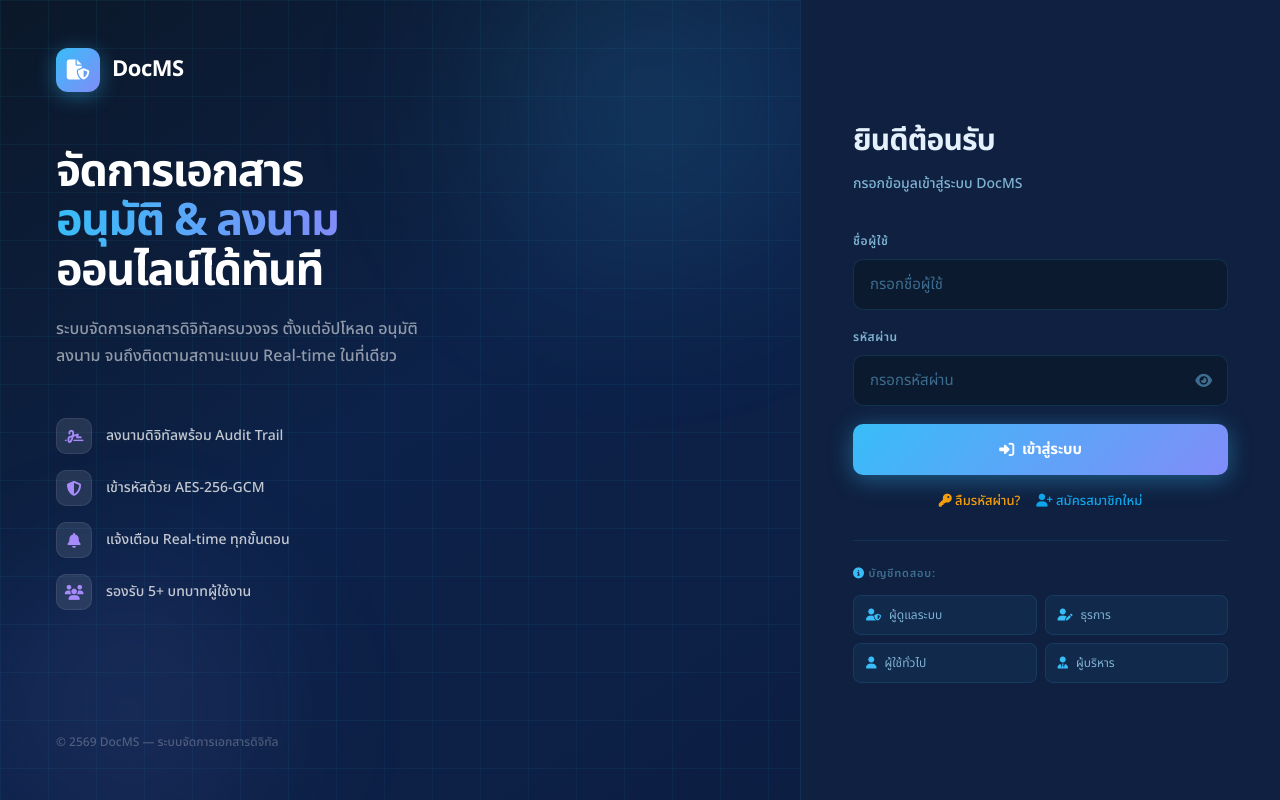
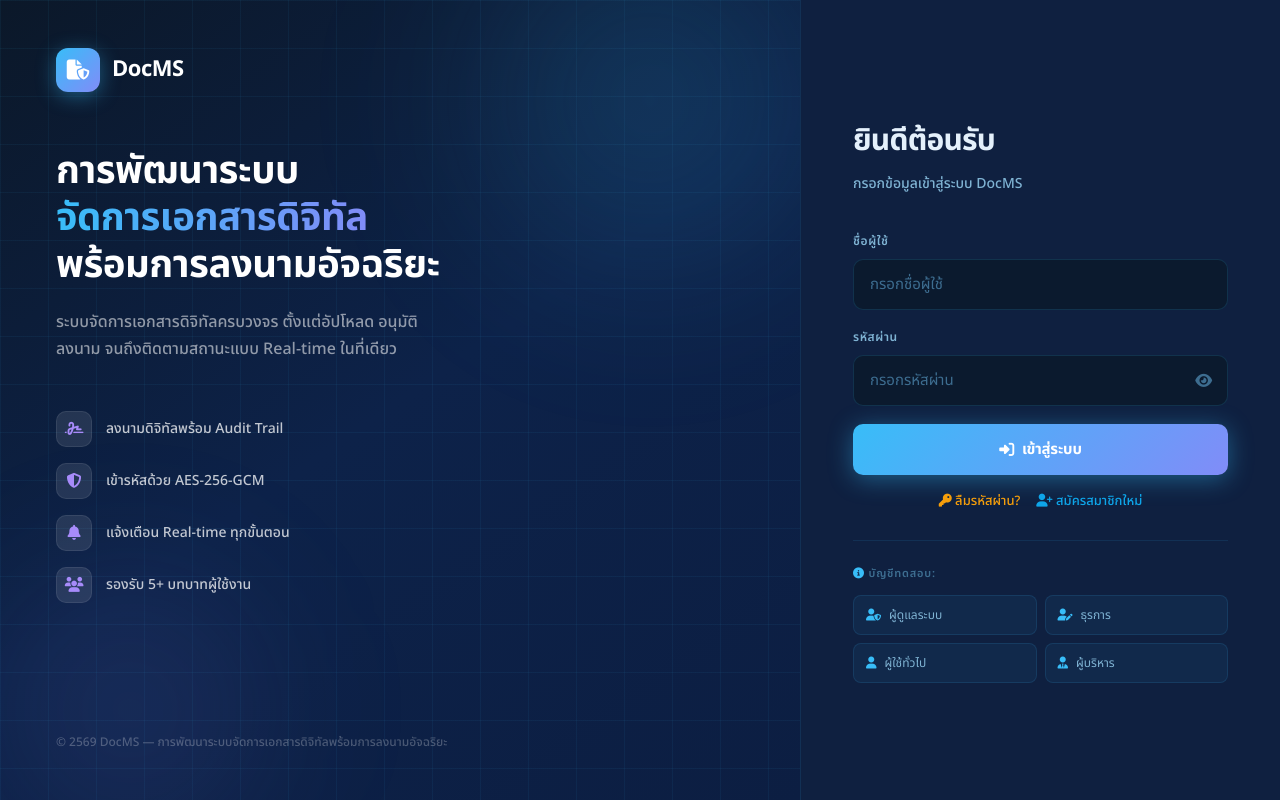
Before and after one commit to jamesball007x/digital-document-system, a website: page public/index.html in a window 1280 px wide. Drawn offline with Linux system fonts and the light colour scheme; no server answers.

Commit message:
แก้ไขเว็บไซต์

```diff
--- a/public/css/style.css
+++ b/public/css/style.css
@@ -169,12 +169,13 @@ a:hover {
 }
 
 .login-headline {
-  font-size: clamp(32px, 3.5vw, 52px);
+  font-size: clamp(28px, 3vw, 44px);
   font-weight: 900;
-  line-height: 1.1;
-  letter-spacing: -1.5px;
+  line-height: 1.22;
+  letter-spacing: -0.5px;
   color: #fff;
   margin-bottom: 20px;
+  word-break: keep-all;
 }
 
 .login-headline .hl-grad {
--- a/public/index.html
+++ b/public/index.html
@@ -5,7 +5,7 @@
   <meta charset="UTF-8">
   <meta name="viewport" content="width=device-width, initial-scale=1.0">
   <meta name="description" content="ระบบจัดการเอกสารดิจิทัลพร้อมการลงนามอิเล็กทรอนิกส์อัจฉริยะ">
-  <title>DocMS - ระบบจัดการเอกสารดิจิทัล</title>
+  <title>การพัฒนาระบบจัดการเอกสารดิจิทัลพร้อมการลงนามอัจฉริยะ - DocMS</title>
   <link rel="preconnect" href="https://fonts.googleapis.com">
   <link
     href="https://fonts.googleapis.com/css2?family=Inter:wght@300;400;500;600;700;800&family=Noto+Sans+Thai:wght@300;400;500;600;700&display=swap"
@@ -30,9 +30,9 @@
           <span class="login-brand-name">DocMS</span>
         </div>
         <h2 class="login-headline">
-          จัดการเอกสาร<br>
-          <span class="hl-grad">อนุมัติ &amp; ลงนาม</span><br>
-          ออนไลน์ได้ทันที
+          การพัฒนาระบบ<br>
+          <span class="hl-grad">จัดการเอกสารดิจิทัล</span><br>
+          พร้อมการลงนามอัจฉริยะ
         </h2>
         <p class="login-tagline">
           ระบบจัดการเอกสารดิจิทัลครบวงจร ตั้งแต่อัปโหลด อนุมัติ ลงนาม
@@ -57,7 +57,7 @@
           </div>
         </div>
       </div>
-      <div class="login-left-footer">© 2569 DocMS — ระบบจัดการเอกสารดิจิทัล</div>
+      <div class="login-left-footer">© 2569 DocMS — การพัฒนาระบบจัดการเอกสารดิจิทัลพร้อมการลงนามอัจฉริยะ</div>
     </div>
 
     <!-- RIGHT PANEL (Form) -->
```
Also changed, not shown: Front-end/index.html (+2 -2 lines), frontend/public/index.html (+2 -2 lines).
